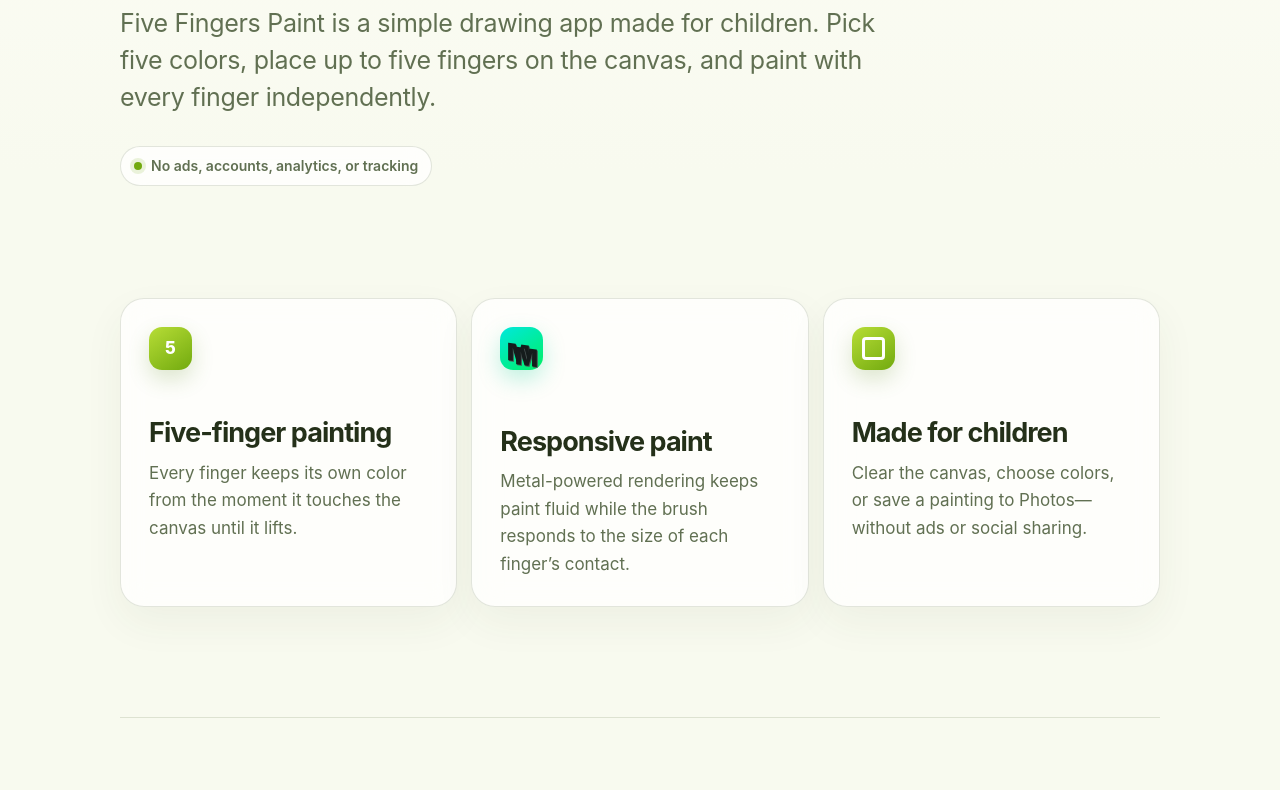
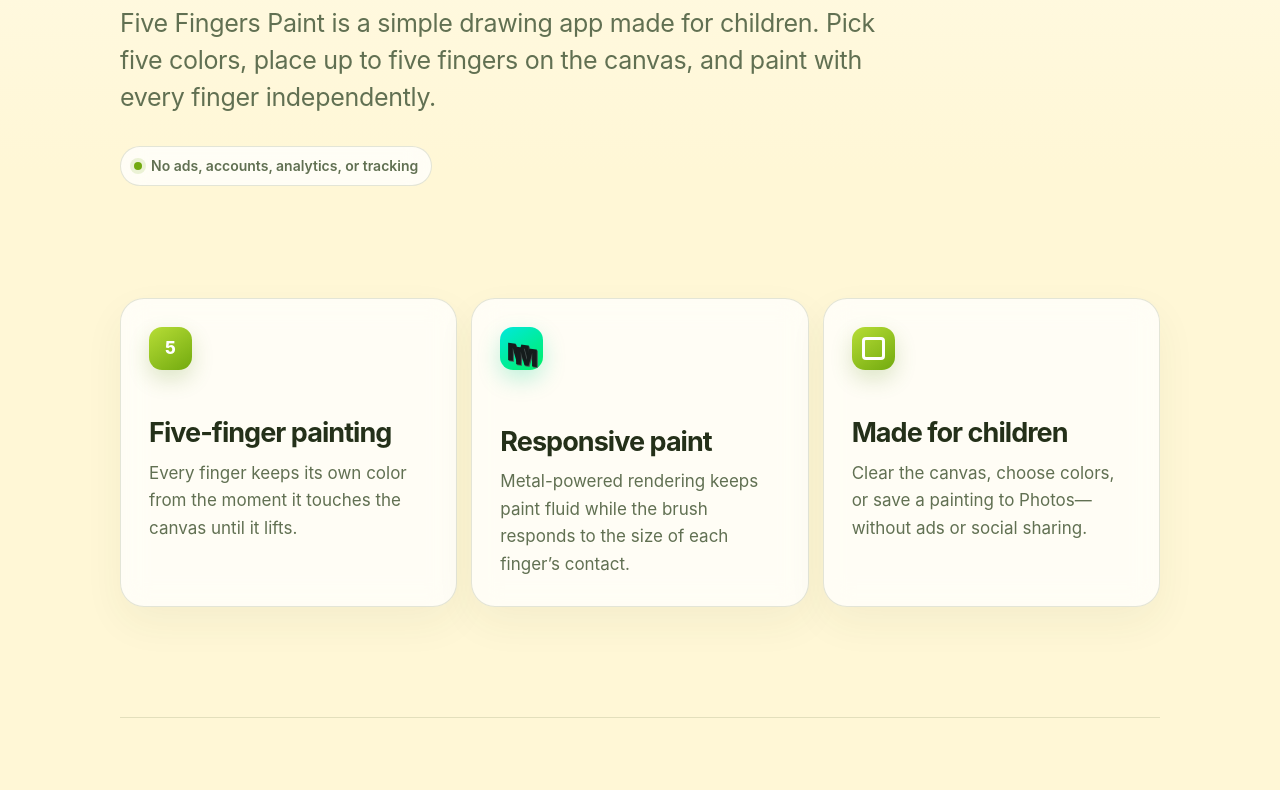
Before and after one commit to urosk/five-fingers-paint-support, a plain HTML site: page index.html in a window 1280 px wide. Shown: the part 469-1259 px from the top of the page. Drawn offline with Linux system fonts and the light colour scheme.

Commit message:
Use warm yellow site background

```diff
--- a/styles.css
+++ b/styles.css
@@ -9,7 +9,7 @@
   --accent-dark: #416d00;
   --accent-soft: #b7dd36;
   --glow: #c9eb62;
-  --page: #f8faef;
+  --page: #fff7d6;
   --wood: #e4a92b;
   --red: #e54022;
   --blue: #159fdb;
@@ -28,8 +28,8 @@ body {
   margin: 0;
   color: var(--ink);
   background:
-    radial-gradient(circle at 82% -8%, rgba(183, 221, 54, 0.3), transparent 34rem),
-    linear-gradient(180deg, #fffef8 0, var(--page) 40rem);
+    radial-gradient(circle at 82% -8%, rgba(255, 207, 64, 0.3), transparent 34rem),
+    linear-gradient(180deg, #fffdf4 0, var(--page) 40rem);
   font-family: -apple-system, BlinkMacSystemFont, "SF Pro Text", "Helvetica Neue", sans-serif;
   font-size: 17px;
   line-height: 1.62;
```
